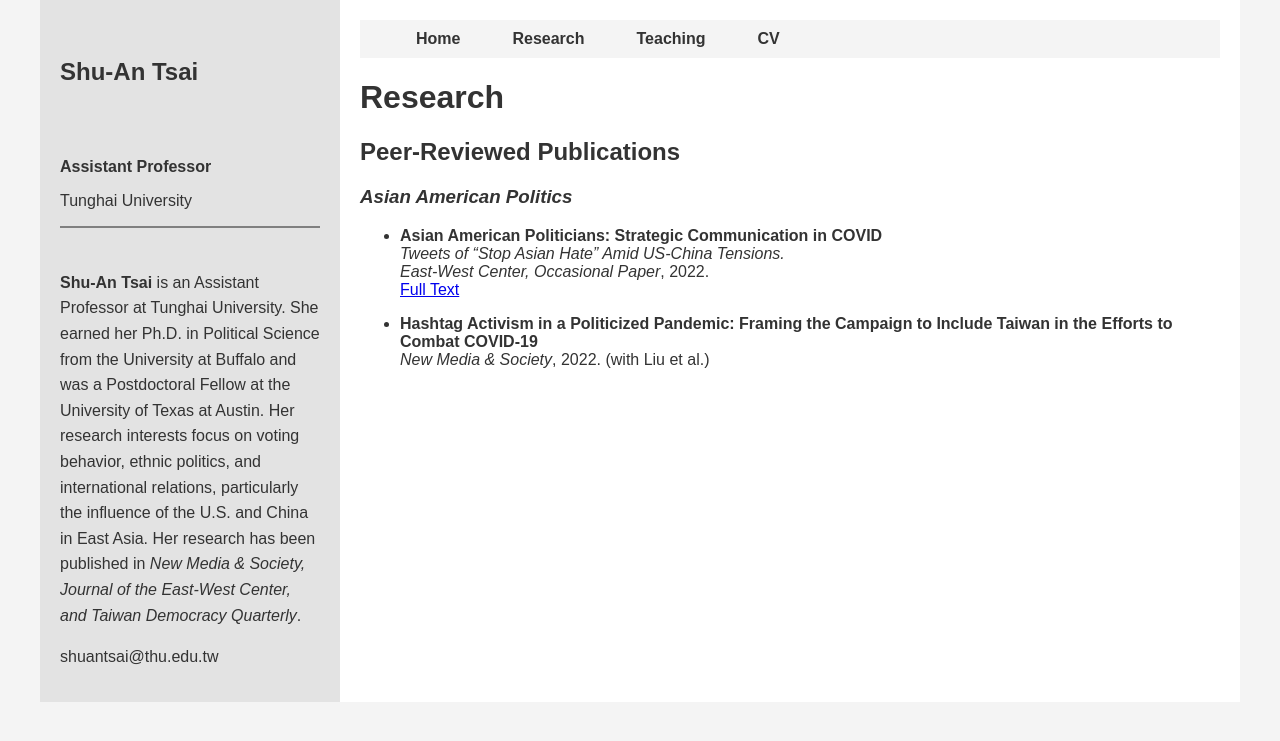
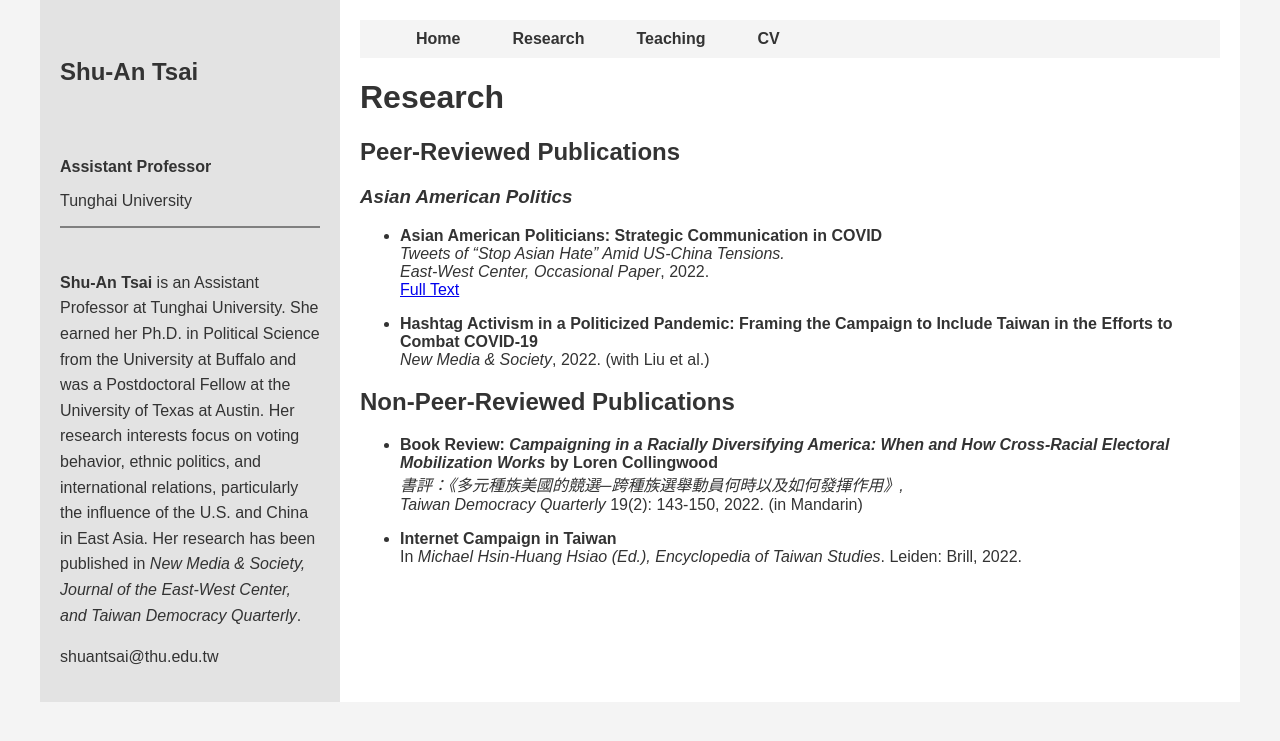
Before and after one commit to shuantsai/shuantsai.github.io, a Jekyll site: the page built from research.md, in a window 1280 px wide. Shown: the top 741 px of the page. Built offline with Jekyll 4.4.1, drawn with Linux system fonts in a browser that asks for light colours; a script that is not in the unit is left out.

Commit message:
Update research.md

```diff
--- a/research.md
+++ b/research.md
@@ -16,3 +16,12 @@ permalink: /research/
 
 - **Hashtag Activism in a Politicized Pandemic: Framing the Campaign to Include Taiwan in the Efforts to Combat COVID-19**
   *New Media & Society*, 2022. (with Liu et al.)
+
+## **Non-Peer-Reviewed Publications**
+
+- **Book Review: *Campaigning in a Racially Diversifying America: When and How Cross-Racial Electoral Mobilization Works* by Loren Collingwood**
+  *書評：《多元種族美國的競選─跨種族選舉動員何時以及如何發揮作用》,*
+  *Taiwan Democracy Quarterly* 19(2): 143-150, 2022. (in Mandarin)
+
+- **Internet Campaign in Taiwan**
+  In *Michael Hsin-Huang Hsiao (Ed.), Encyclopedia of Taiwan Studies*. Leiden: Brill, 2022.
```
